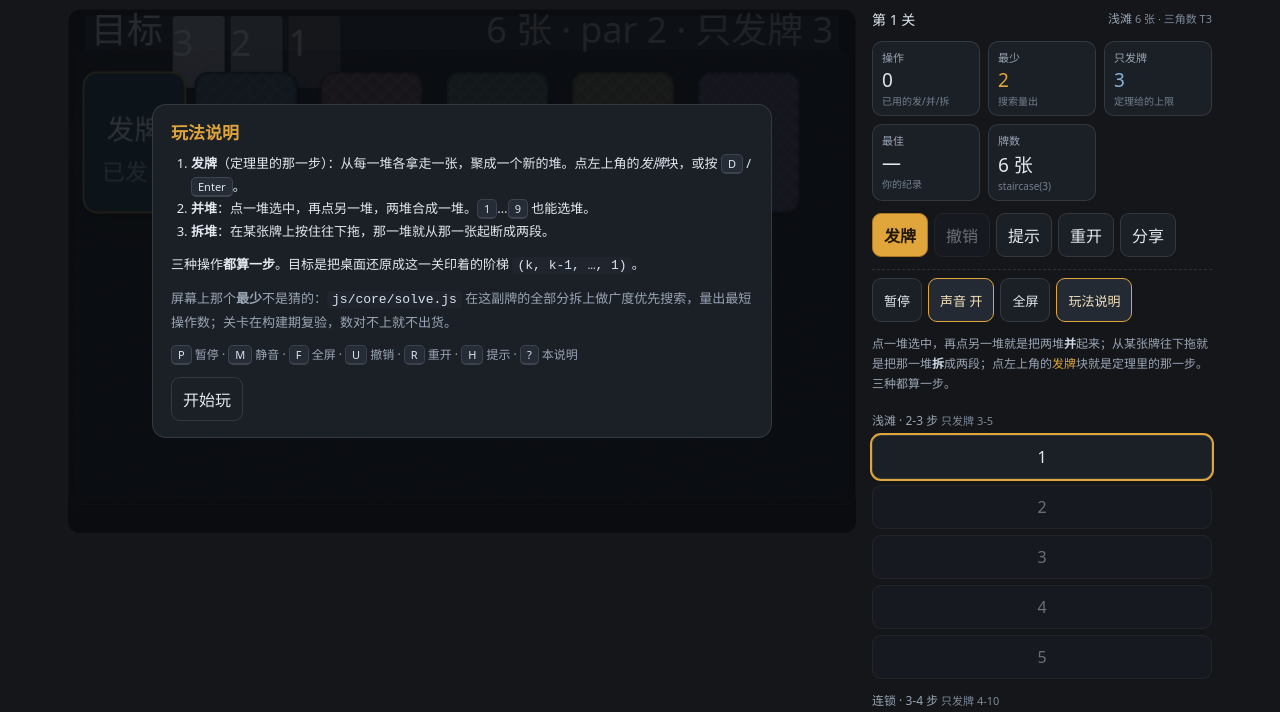
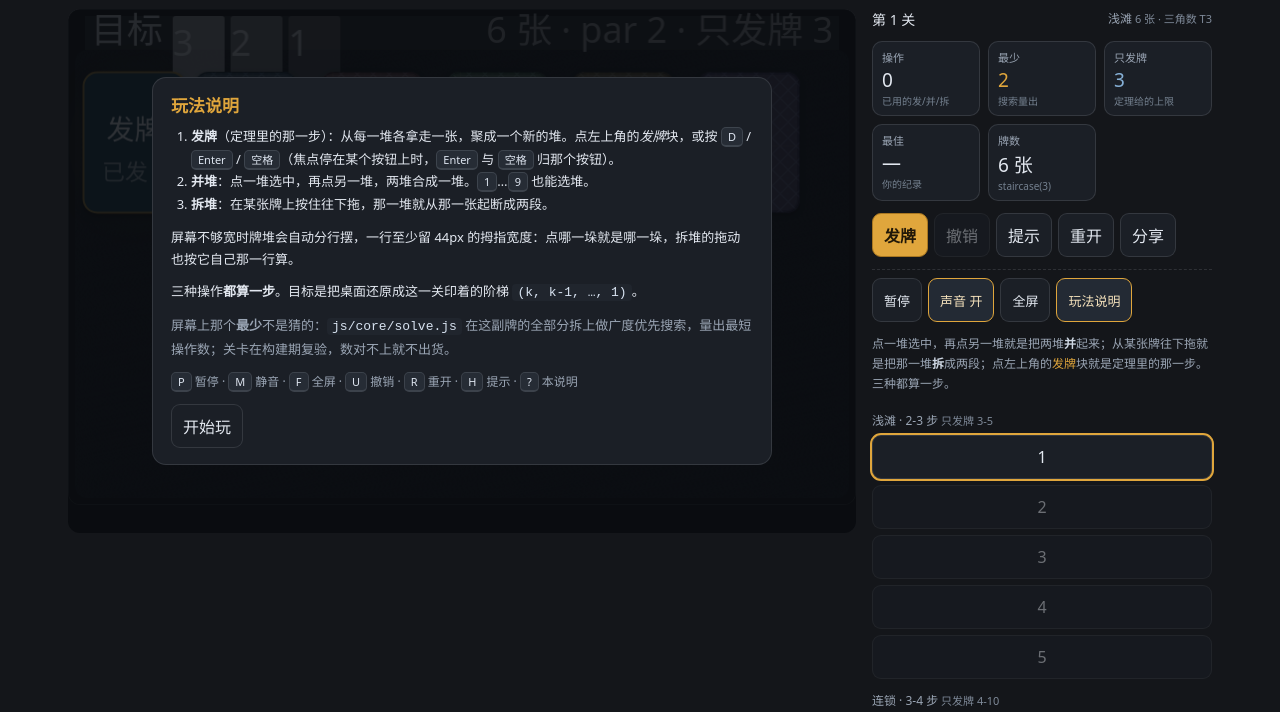
Before and after one commit to z-biz-game/z-biz-game-staircase-cos, a website with bundled scripts: page index.html in a window 1280 px wide. Shown: the part 68-780 px from the top of the page. Built offline with nearby package versions, Linux system fonts and the light colour scheme.

Commit message:
docs(shell): 说明与键盘跟上换行——空格写进发牌键、44px 分行讲明白
上一笔把牌堆改成"一排放不下就分行"，而玩法说明里既没讲分行、也没把 <kbd>空格</kbd>
列为发牌快捷键（js/main.js:476 早就支持，只是焦点在控件上时归控件——那一条恰好是
427e25b 修的）。说明与键盘不同步就是 §2 的"字符串命中"另一种形态。

实测：
  npm run unit → 11 文件 rows: 140 fail: 0（repo.test 的 index.html 结构断言一并过）
  cos_load_sweep → LOADED
  sellability → 17/17（本单前后同值，本轮补的是"行为成立"而非补分项）

```diff
--- a/index.html
+++ b/index.html
@@ -50,10 +50,11 @@
       <div class="help-body">
         <h2>玩法说明</h2>
         <ol>
-          <li><b>发牌</b>（定理里的那一步）：从每一堆各拿走一张，聚成一个新的堆。点左上角的<i>发牌</i>块，或按 <kbd>D</kbd> / <kbd>Enter</kbd>。</li>
+          <li><b>发牌</b>（定理里的那一步）：从每一堆各拿走一张，聚成一个新的堆。点左上角的<i>发牌</i>块，或按 <kbd>D</kbd> / <kbd>Enter</kbd> / <kbd>空格</kbd>（焦点停在某个按钮上时，<kbd>Enter</kbd> 与 <kbd>空格</kbd> 归那个按钮）。</li>
           <li><b>并堆</b>：点一堆选中，再点另一堆，两堆合成一堆。<kbd>1</kbd>…<kbd>9</kbd> 也能选堆。</li>
           <li><b>拆堆</b>：在某张牌上按住往下拖，那一堆就从那一张起断成两段。</li>
         </ol>
+        <p>屏幕不够宽时牌堆会自动分行摆，一行至少留 44px 的拇指宽度：点哪一垛就是哪一垛，拆堆的拖动也按它自己那一行算。</p>
         <p>三种操作<b>都算一步</b>。目标是把桌面还原成这一关印着的阶梯 <code>(k, k-1, …, 1)</code>。</p>
         <p class="muted">屏幕上那个<b>最少</b>不是猜的：<code>js/core/solve.js</code> 在这副牌的全部分拆上做广度优先搜索，量出最短操作数；关卡在构建期复验，数对不上就不出货。</p>
         <p class="keys">
```
